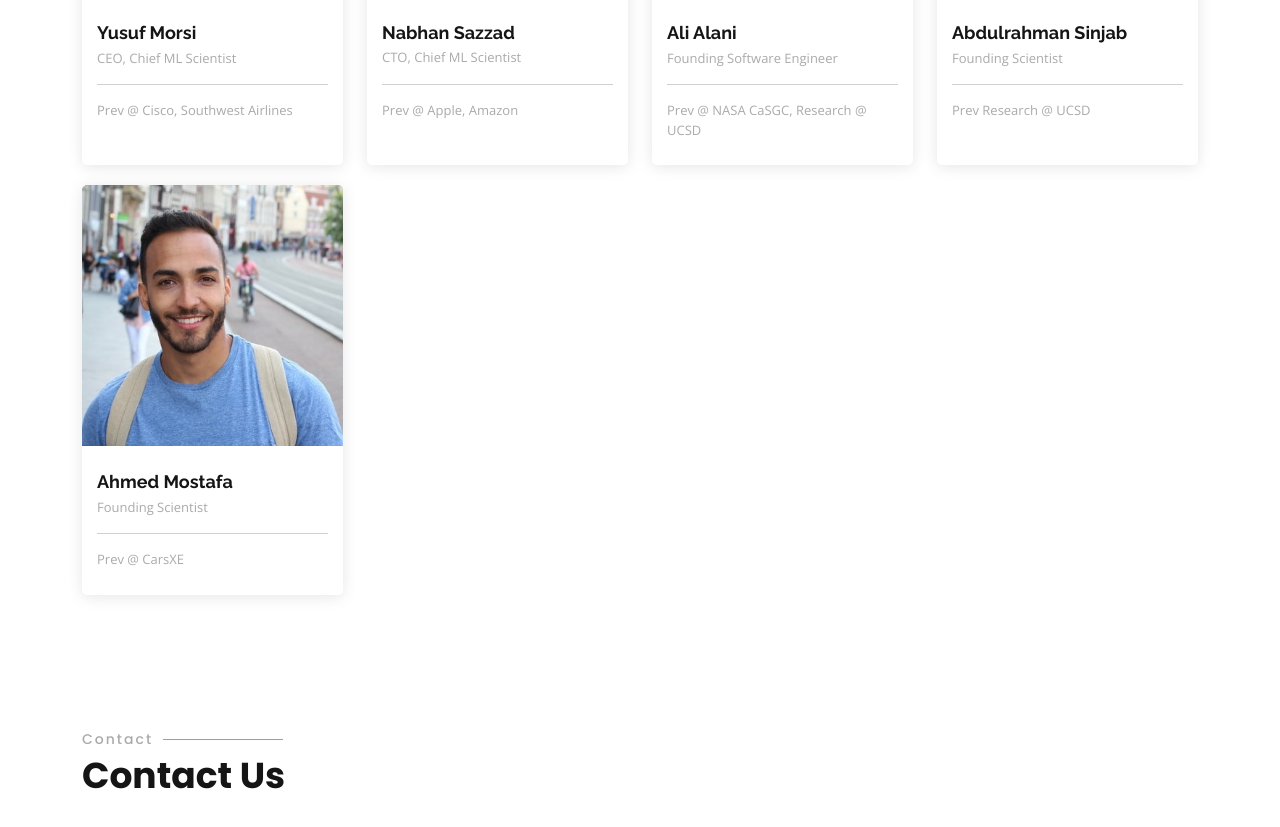
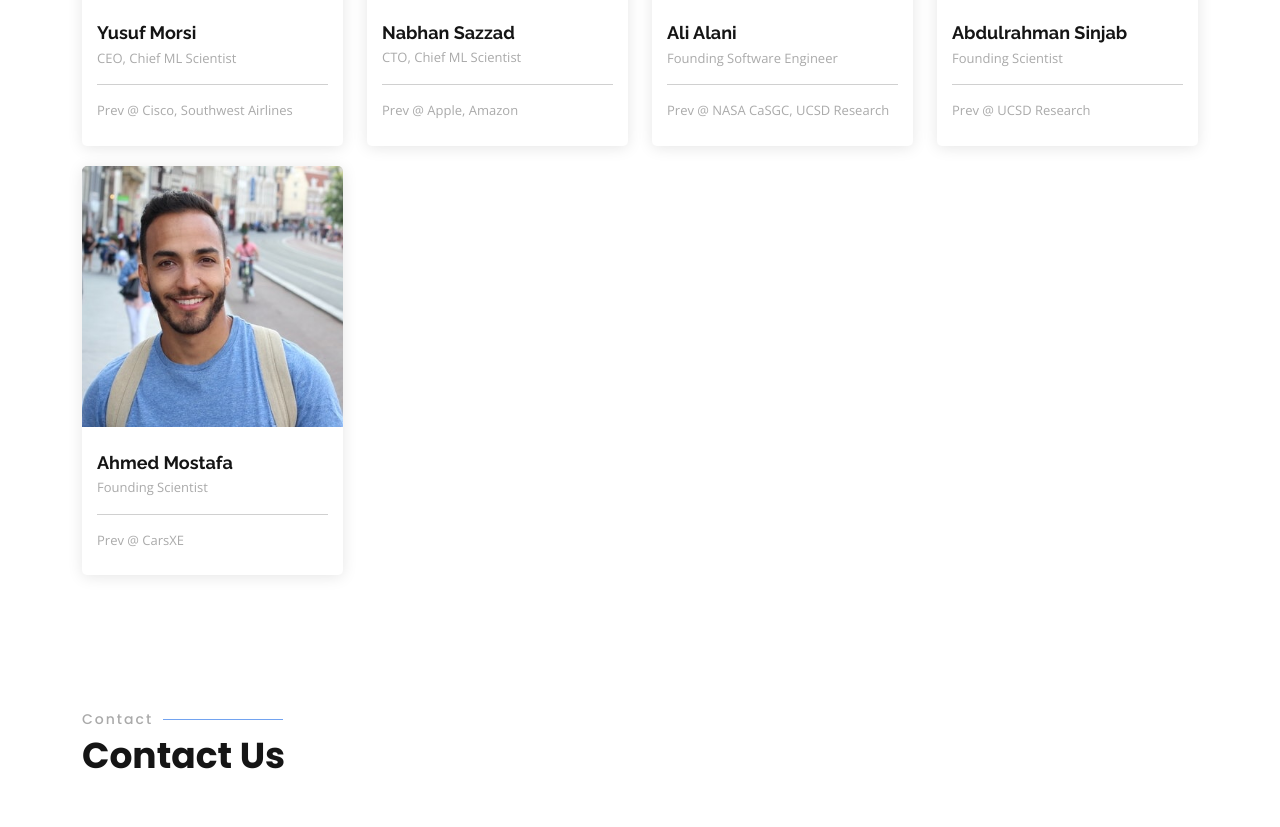
Before and after one commit to targimo/website, a plain HTML site: page index.html in a window 1280 px wide. Shown: the part 2703-3530 px from the top of the page. Drawn offline with nearby package versions, Linux system fonts and the light colour scheme; grey boxes are pictures that could not be loaded.

Commit message:
Update index.html

```diff
--- a/index.html
+++ b/index.html
@@ -586,7 +586,7 @@
                 <h4>Ali Alani</h4>
                 <span>Founding Software Engineer</span>
                 <hr>
-                <span>Prev @ NASA CaSGC, Research @ UCSD</span>
+                <span>Prev @ NASA CaSGC, UCSD Research</span>
               </div>
             </div>
           </div>
@@ -603,7 +603,7 @@
                 <h4>Abdulrahman Sinjab</h4>
                 <span>Founding Scientist</span>
                 <hr>
-                <span>Prev Research @ UCSD</span>
+                <span>Prev @ UCSD Research</span>
               </div>
             </div>
           </div>
```
